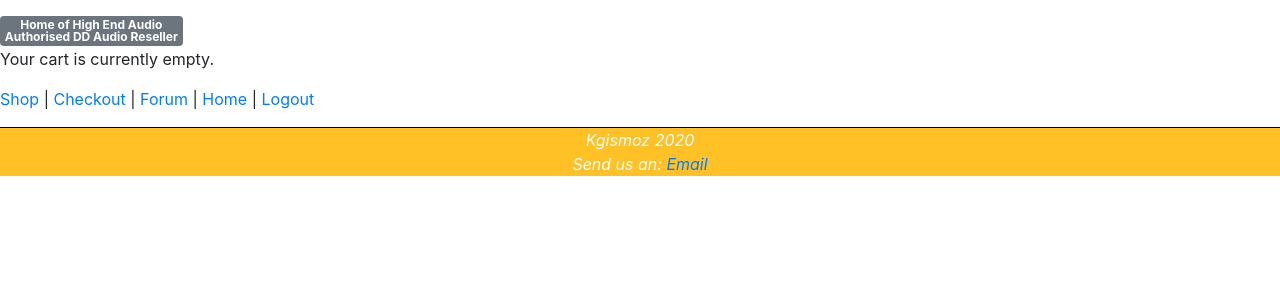
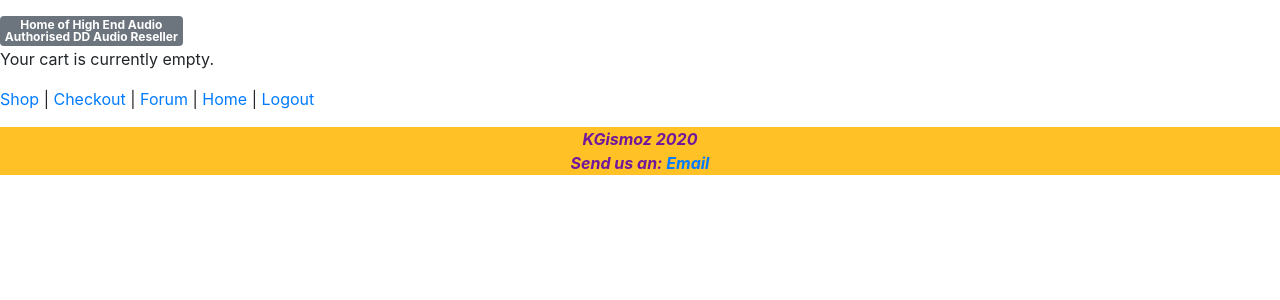
Before and after one commit to kerontt/Assignment3, a PHP site: page /cart.php in a window 1280 px wide. Shown: the part 252-552 px from the top of the page. Run offline with PHP 8.4, Linux system fonts and the light colour scheme; the visitor is signed in with stand-in values (Sample User, id 1); some libraries are stand-ins or nearby versions.

Commit message:
Changes for header an footer text and look made. Purple branding applied in footer.

```diff
--- a/includes/footer.html
+++ b/includes/footer.html
@@ -1,6 +1,6 @@
 <footer>
 <p>
-Kgismoz 2020<br>
+KGismoz 2020<br>
   Send us an: <a href="mailto:kgismoz@gmail.com">
   Email</a></p>
 
--- a/includes/header.html
+++ b/includes/header.html
@@ -10,4 +10,4 @@
 
 <body>
 
-<header>DUE TO COVID-19, DELIVERY IS BETWEEN 4-10 DAYS.</header>
+<div class="header">DUE TO COVID-19, DELIVERY IS BETWEEN 4-10 DAYS.</div>
--- a/includes/style.css
+++ b/includes/style.css
@@ -7,7 +7,7 @@ header > h1 {
    padding: 10px;
    font-weight:bold;
 	}
-Assress {
+Address {
 
 	padding: 10px;
 	border-bottom: 1px dashed black ;
@@ -16,11 +16,12 @@ Assress {
 	text-align:right;
 	}
 footer > p {
-	border-top: 1px solid black ;
+
 	font-style: italic ;
 	background-color: #ffc126 ;
-	color: white;
+	color: #70179c;
 	text-align:center;
+	font-weight:bold;
 	}
 p#err_msg {
 	color:#ff4a2c;
```
